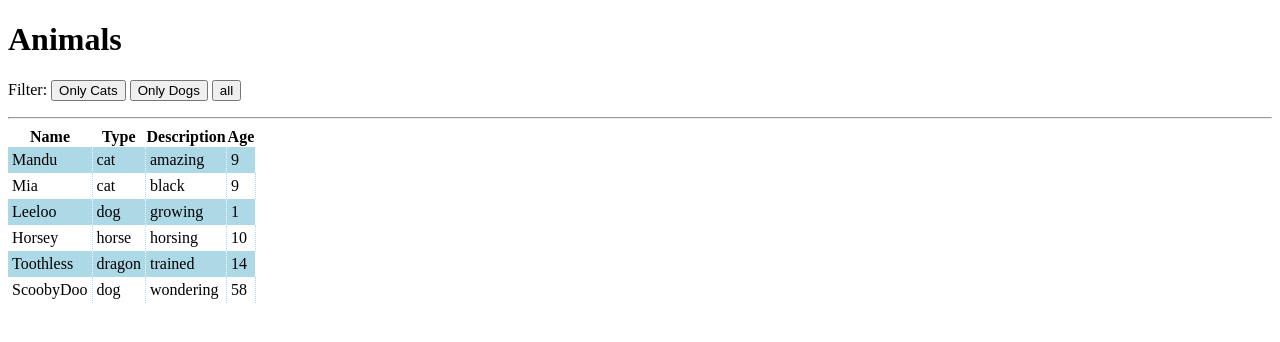
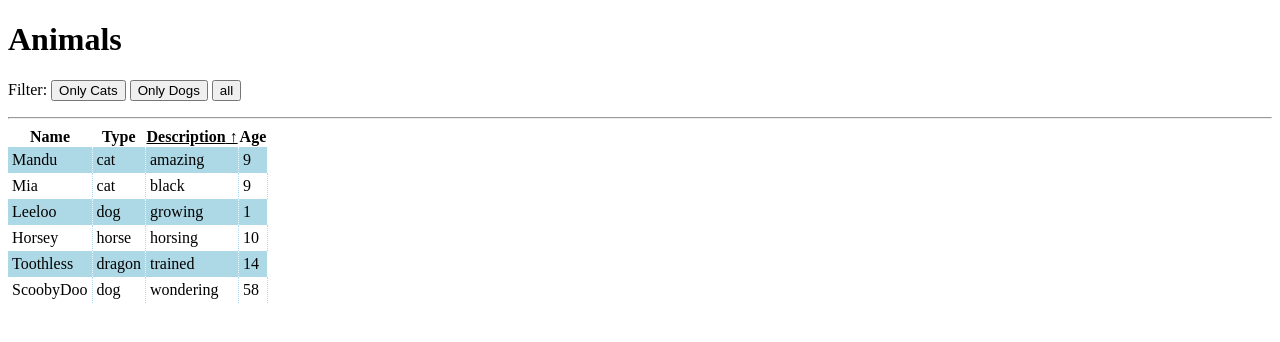
Before and after one commit to amorea9/animalbase, a plain HTML site: page index.html in a window 1280 px wide. Both pictures are taken after a click on the element "Description". Drawn offline with Linux system fonts and the light colour scheme.

Commit message:
added arrows to show sort direction

```diff
--- a/animalbase.css
+++ b/animalbase.css
@@ -6,13 +6,19 @@
   text-decoration: underline;
 }
 
+#sorting th.sortby[data-sort-direction="asc"]::after {
+  content: " ↓";
+}
+#sorting th.sortby[data-sort-direction="desc"]::after {
+  content: " ↑";
+}
+
 #list {
   border-collapse: collapse;
 }
 
 #list tbody tr td {
   padding: 4px;
-
 }
 
 #list tbody tr:nth-child(odd) td {
@@ -21,6 +27,5 @@
 }
 
 #list tbody tr:nth-child(even) td {
-
   border-right: rgb(171, 219, 252) 1px dotted;
 }
--- a/animalbase.js
+++ b/animalbase.js
@@ -63,6 +63,12 @@ function selectFilter(event) {
 function selectSorting(event) {
   const sortBy = event.target.dataset.sort;
   const sortDir = event.target.dataset.sortDirection;
+
+  //find old sort by element
+  const oldElement = document.querySelector(`[data-sort='${settings.sortBy}']`);
+  oldElement.classList.remove("sortby");
+  //active sort button
+  event.target.classList.add("sortby");
 
   //toggle the direcion after first click
   if (sortDir === "asc") {
```
